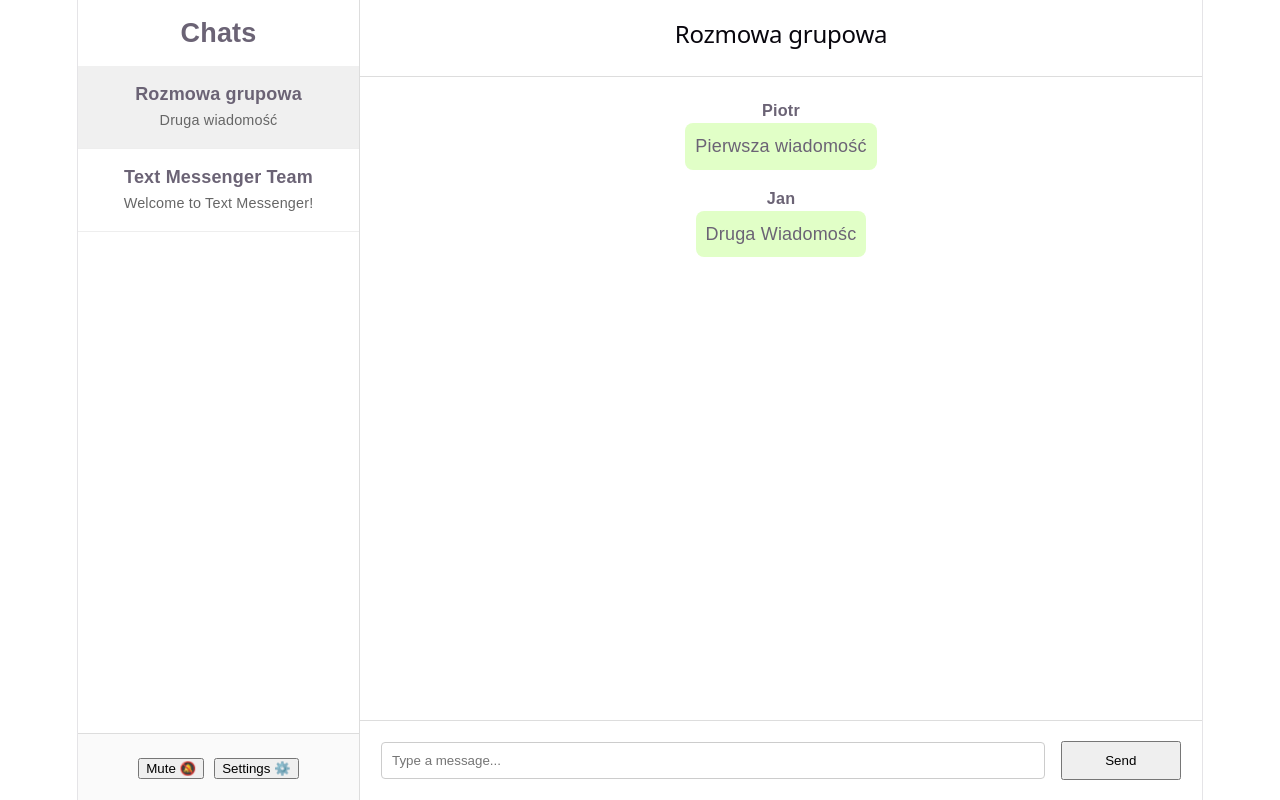
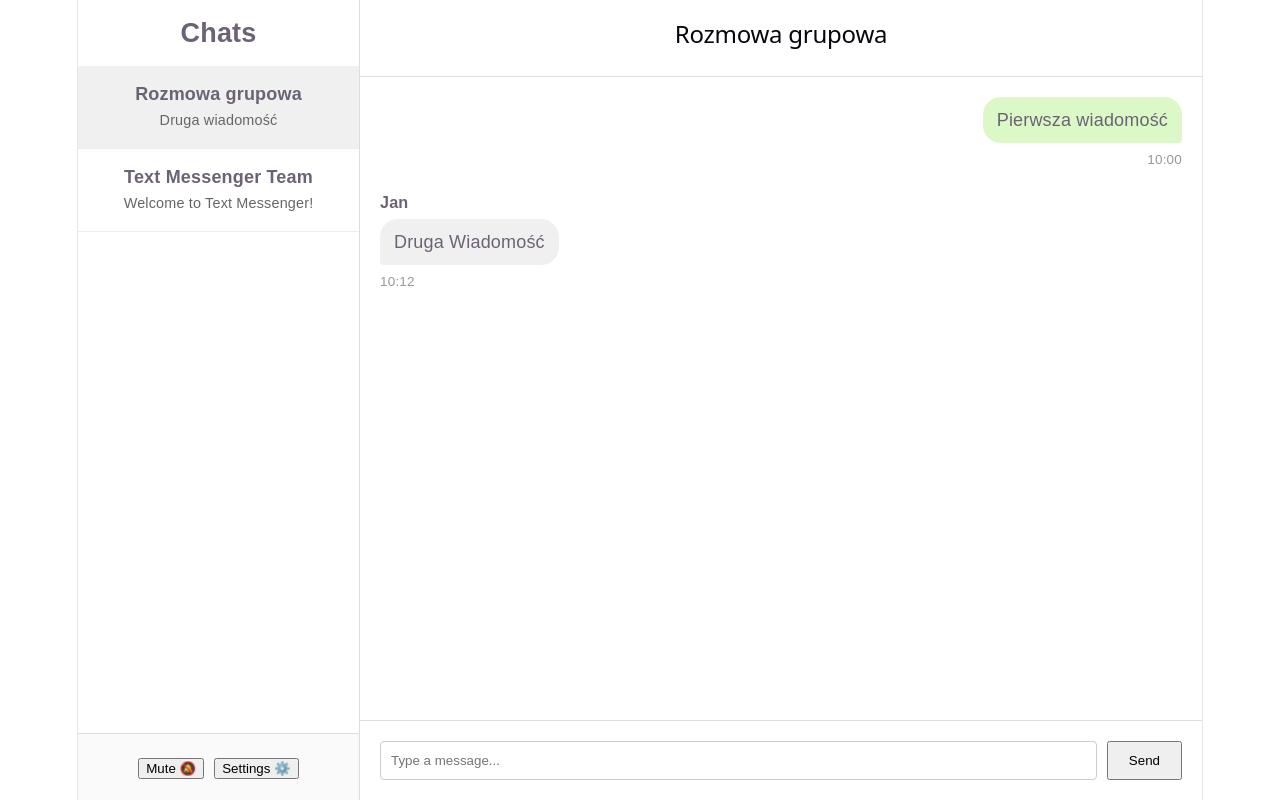
Before and after one commit to jkkusmi/text-messenger, a React (Vite) app in the folder apps/frontend/: page / in a window 1280 px wide. Built offline with nearby package versions, Linux system fonts and the light colour scheme.

Commit message:
Mainly minor visual updates to the app and minor improvements to the backend.

```diff
--- a/apps/frontend/src/App.tsx
+++ b/apps/frontend/src/App.tsx
@@ -8,7 +8,7 @@ const DUMMY_DATA: Chat[] = [
     id: '1', name: 'Rozmowa grupowa', lastMessage: 'Druga wiadomość',
     messages: [
       { id: 'm1', sender: 'Piotr', text: 'Pierwsza wiadomość', timestamp: '10:00' },
-      { id: 'm2', sender: 'Jan', text: 'Druga Wiadomośc', timestamp: '10:12' }
+      { id: 'm2', sender: 'Jan', text: 'Druga Wiadomość', timestamp: '10:12' }
     ]
   },
   {
--- a/apps/frontend/src/chat/ChatWindow.tsx
+++ b/apps/frontend/src/chat/ChatWindow.tsx
@@ -1,6 +1,23 @@
+import React, { useState } from 'react';
 import type { Chat } from "./types";
 
+// TODO: replace with the authenticated user's name once auth is implemented
+const CURRENT_USER = 'Piotr';
+
 export const ChatWindow: React.FC<{ chat: Chat }> = ({ chat }) => {
+  const [inputText, setInputText] = useState('');
+
+  const handleSend = () => {
+    if (!inputText.trim()) return;
+    // TODO: call POST /m on the backend here
+    console.log('Sending:', inputText);
+    setInputText('');
+  };
+
+  const handleKeyDown = (e: React.KeyboardEvent) => {
+    if (e.key === 'Enter') handleSend();
+  };
+
   return (
     <div style={{ flex: 1, display: 'flex', flexDirection: 'column' }}>
       {/* Header */}
@@ -10,24 +27,53 @@ export const ChatWindow: React.FC<{ chat: Chat }> = ({ chat }) => {
 
       {/* Message List */}
       <div style={{ flex: 1, padding: '20px', overflowY: 'auto', background: '#fff' }}>
-        {chat.messages.map(m => (
-          <div key={m.id} style={{ marginBottom: '15px' }}>
-            <div style={{ fontWeight: 'bold', fontSize: '0.9rem' }}>{m.sender}</div>
-            <div style={{ background: '#e1ffc7', padding: '10px', borderRadius: '8px', display: 'inline-block' }}>
-              {m.text}
+        {chat.messages.map(m => {
+          const isMine = m.sender === CURRENT_USER;
+          return (
+            <div
+              key={m.id}
+              style={{
+                display: 'flex',
+                flexDirection: 'column',
+                alignItems: isMine ? 'flex-end' : 'flex-start',
+                marginBottom: '15px',
+              }}
+            >
+              {!isMine && (
+                <div style={{ fontWeight: 'bold', fontSize: '0.9rem', marginBottom: '4px' }}>
+                  {m.sender}
+                </div>
+              )}
+              <div
+                style={{
+                  background: isMine ? '#dcf8c6' : '#f1f0f0',
+                  padding: '10px 14px',
+                  borderRadius: isMine ? '18px 18px 4px 18px' : '18px 18px 18px 4px',
+                  maxWidth: '65%',
+                  wordBreak: 'break-word',
+                }}
+              >
+                {m.text}
+              </div>
+              <div style={{ fontSize: '0.75rem', color: '#999', marginTop: '4px' }}>
+                {m.timestamp}
+              </div>
             </div>
-          </div>
-        ))}
+          );
+        })}
       </div>
 
       {/* Input Area */}
-      <div style={{ padding: '20px', borderTop: '1px solid #ddd' }}>
+      <div style={{ padding: '20px', borderTop: '1px solid #ddd', display: 'flex', gap: '10px' }}>
         <input
           type="text"
+          value={inputText}
+          onChange={e => setInputText(e.target.value)}
+          onKeyDown={handleKeyDown}
           placeholder="Type a message..."
-          style={{ width: '80%', padding: '10px', borderRadius: '4px', border: '1px solid #ccc' }}
+          style={{ flex: 1, padding: '10px', borderRadius: '4px', border: '1px solid #ccc' }}
         />
-        <button style={{ width: '15%', marginLeft: '2%', padding: '10px' }}>Send</button>
+        <button onClick={handleSend} style={{ padding: '10px 20px' }}>Send</button>
       </div>
     </div>
   );
--- a/apps/frontend/src/chat/sidebar.tsx
+++ b/apps/frontend/src/chat/sidebar.tsx
@@ -1,3 +1,4 @@
+import React from 'react';
 import type { Chat } from './types';
 
 interface SidebarProps {
```
Also changed, not shown: 2 other files (tests, documents, lock files or other folders).
